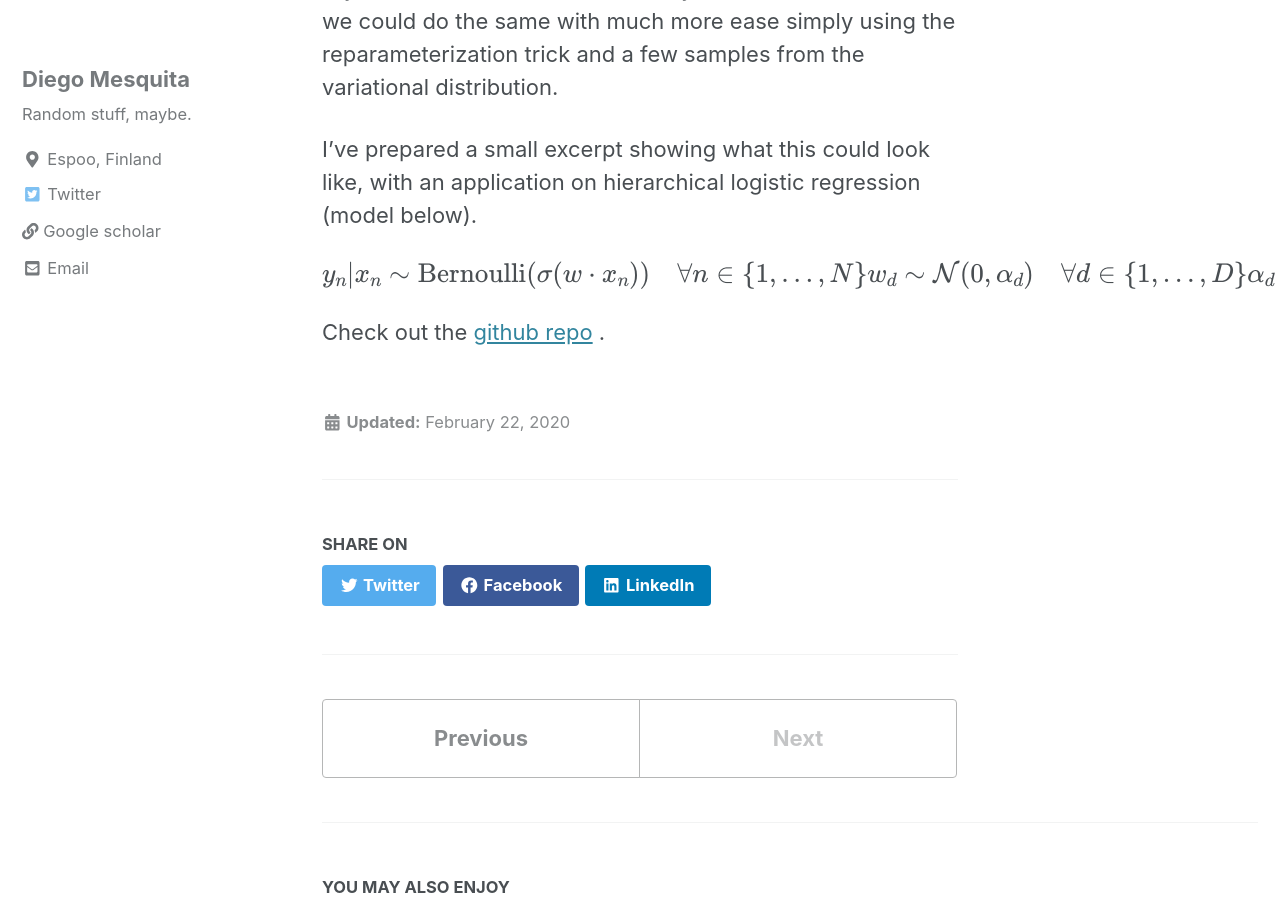
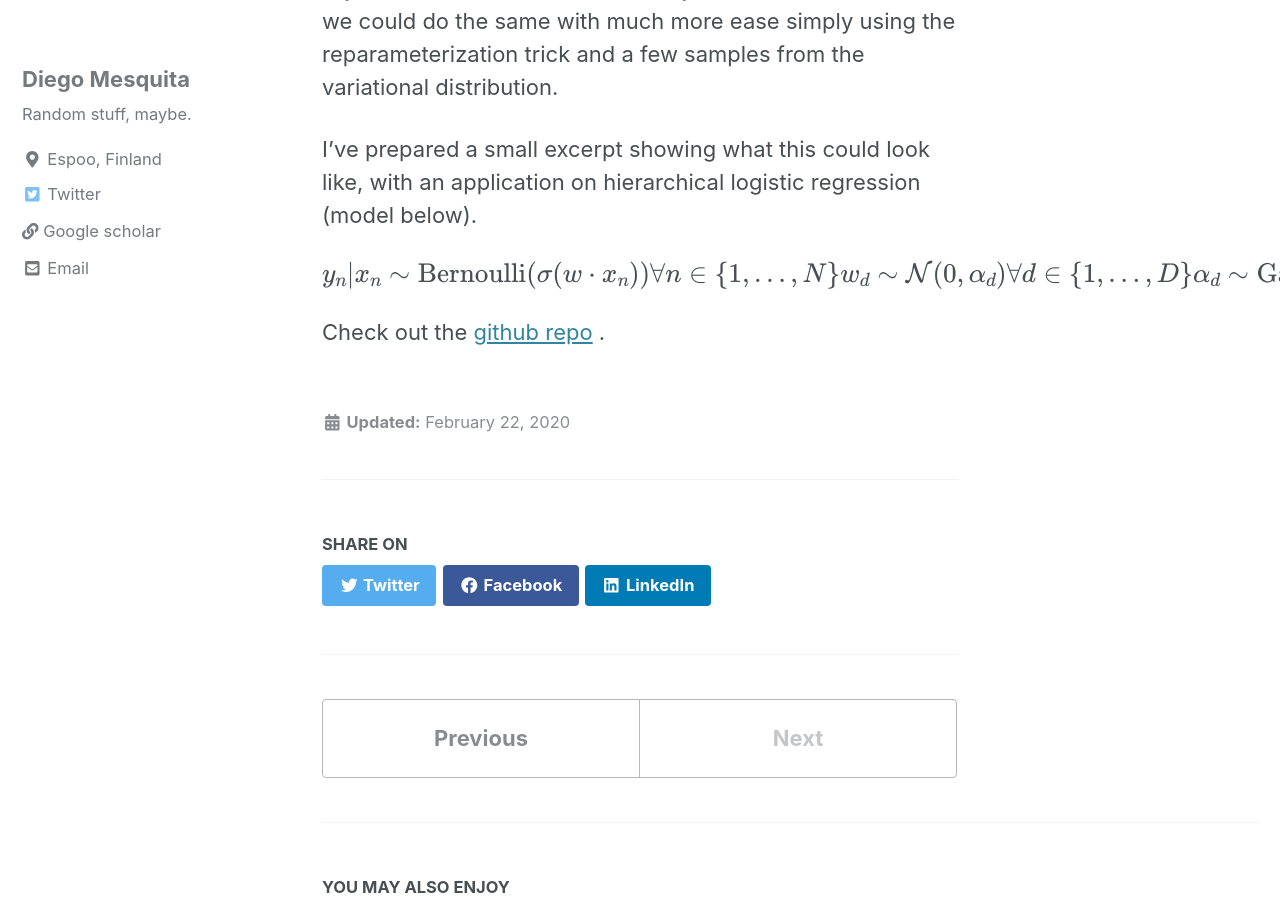
Before and after one commit to weakly-informative/weakly-informative.github.io, a Jekyll site: the page built from _posts/2020-02-22-Non-parametric variational inference with PyTorch.md, in a window 1280 px wide and 900 px high, scrolled down 771 px. Built offline with Jekyll 4.4.1, drawn with Linux system fonts in a browser that asks for light colours; cached includes are drawn as plain includes; nearby versions of some CDN libraries; formulas are drawn with MathJax 3.

Commit message:
Update 2020-02-22-Non-parametric variational inference with PyTorch.md

```diff
--- a/_posts/2020-02-22-Non-parametric variational inference with PyTorch.md
+++ b/_posts/2020-02-22-Non-parametric variational inference with PyTorch.md
@@ -7,10 +7,6 @@
 
 I've prepared a small excerpt  showing what this could look like, with an application on hierarchical logistic regression (model below).
 
-$$
-    y_n | x_n \sim \text{Bernoulli}(\sigma( w \cdot x_n )) \quad \forall n \in \{1, \ldots, N\} \\
-    w_d  \sim \mathcal{N}(0, \alpha_d)  \quad \forall d \in \{1, \ldots, D\}\\
-   \alpha_d \sim \text{Gamma}(1, 0.01) \quad  \forall d \in \{1, \ldots, D\}
-$$
+$$ y_n | x_n \sim \text{Bernoulli}(\sigma( w \cdot x_n ))  \forall n \in \{1, \ldots, N\} \\ w_d  \sim \mathcal{N}(0, \alpha_d)   \forall d \in \{1, \ldots, D\}\\ \alpha_d \sim \text{Gamma}(1, 0.01)   \forall d \in \{1, \ldots, D\} $$
 
 Check out the [github repo](https://github.com/weakly-informative/NPVI) .
```
